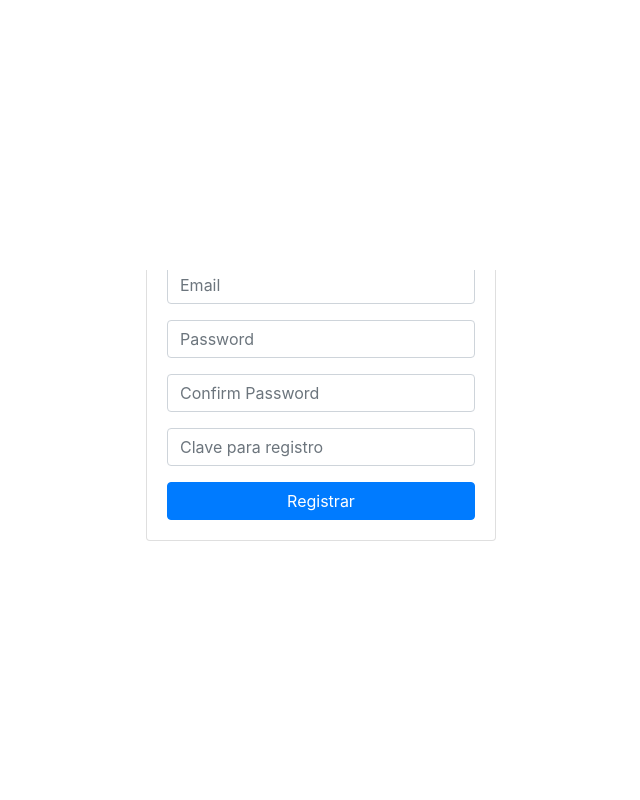
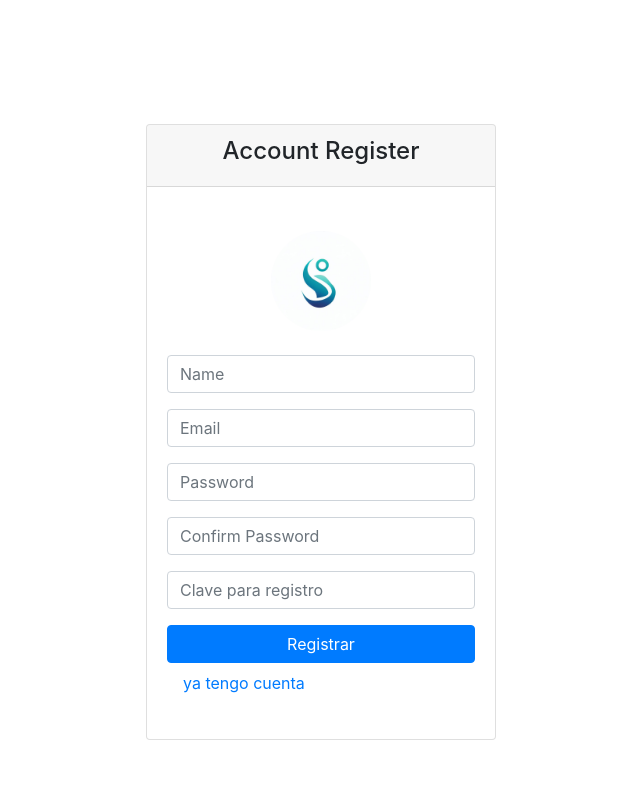
Before and after one commit to JorgeG163/Prueba, a Node server app: template src/views/users/signup.hbs in a window 1280 px wide. Shown: the whole page, without its empty margins (319-959 px from the left). Run offline with Node 20, Linux system fonts and the light colour scheme; the template is opened without the code that fills it, so the values that code supplies are empty; some libraries are stand-ins or nearby versions.

Commit message:
Update signup.hbs

```diff
--- a/src/views/users/signup.hbs
+++ b/src/views/users/signup.hbs
@@ -11,22 +11,33 @@
             top: 0;
             left: 0;
             width: 100%;
-            height: 33.8%;
-            background-color: rgb(255, 255, 255); /* Ajusta el último valor (0.6) para cambiar la opacidad */
-            z-index: 9999; /* Asegura que el contenedor esté por encima de otros elementos */
+            height: 100%;
+            background: rgb(255, 255, 255); /* Ajusta el tamaño de la imagen para cubrir todo el contenedor */
+            z-index: 1; /* Asegura que el contenedor esté por encima de otros elementos */
         }
 
         /* Estilos para ajustar el tamaño del logo */
         .logo {
             max-width: 100px; /* Ajusta el valor según el tamaño deseado */
         }
+
+        .form-container {
+            position: relative;
+            z-index: 2; /* Asegura que el formulario esté encima del contenedor opaco */
+            margin-top: 100px; /* Ajusta este valor para posicionar el formulario adecuadamente */
+        }
+
+        h3 {
+            font-size: 15px;
+        }
+
     </style>
 </head>
 <body>
     <!-- Contenedor opaco para tapar el contenido no deseado -->
     <div class="opaque-container"></div>
 
-    <div class="container">
+    <div class="container form-container">
         <div class="row">
             <div class="col-md-4 mx-auto">
                 <div class="card mt-4 text-center">
@@ -36,8 +47,7 @@
                         </h1>
                     </div>
                     <div class="card-body">
-                        <!-- Mueve la etiqueta <img> del logo aquí -->
-                        <img class="rounded-circle mx-auto d-block logo m-4" src="/public/img/logo.png" alt="Logo">
+                        <img class="rounded-circle mx-auto d-block logo m-4" src="/public/img/usuario2.png" alt="Logo">
                         <form action="/users/signup" method="POST">
                             <div class="form-group">
                                 <input type="text" class="form-control" name="name" placeholder="Name" value="{{name}}">
@@ -57,6 +67,14 @@
                             <button class="btn btn-primary btn-block">
                                 Registrar
                             </button>
+                            <ul class="nav nav-treeview">
+                                <li class="nav-item">
+                                    <a href="/users/signin" class="nav-link active">
+                                        <i class="far fa-circle nav-icon"></i>
+                                        <p>ya tengo cuenta</p>
+                                    </a>
+                                </li>
+                            </ul>
                         </form>
                     </div>
                 </div>
```
